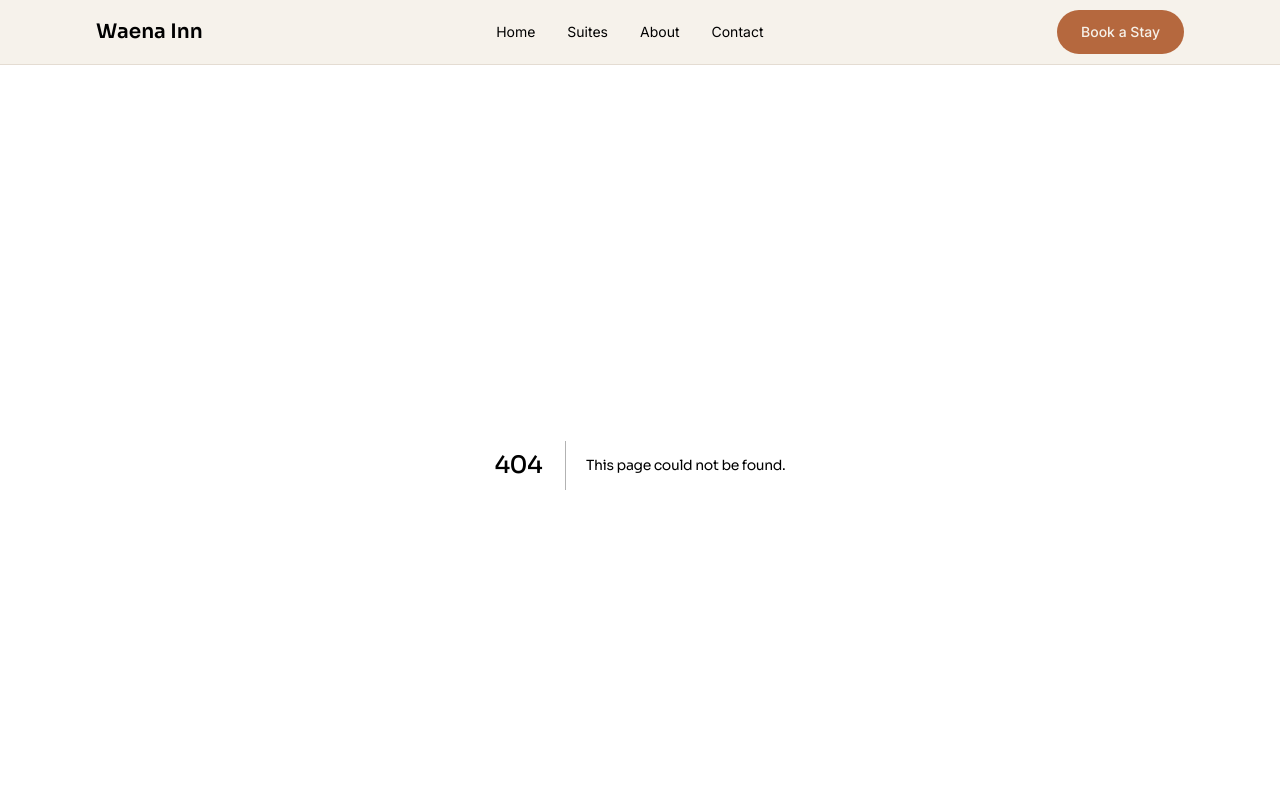
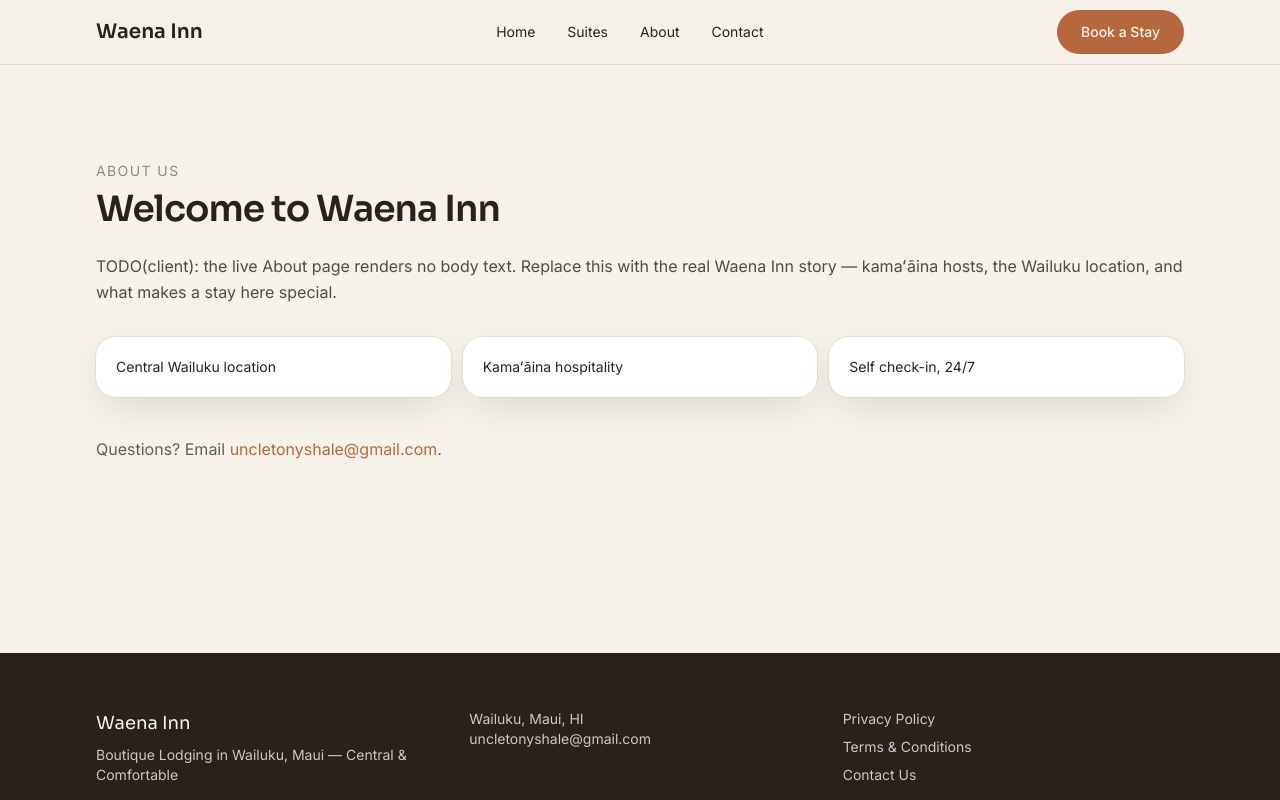
Before and after one commit to tannermosher2015-debug/WaenaInn, a Next.js app: page /about in a window 1280 px wide. Before the commit this address had no page. Shown: the top 800 px of the page. Built offline with nearby package versions, Linux system fonts and the light colour scheme.

Commit message:
feat: about page (placeholder copy flagged for client)

```diff
--- /dev/null
+++ b/content/site.json
@@ -0,0 +1,8 @@
+{
+  "about": {
+    "heading": "Welcome to Waena Inn",
+    "body": "TODO(client): the live About page renders no body text. Replace this with the real Waena Inn story — kamaʻāina hosts, the Wailuku location, and what makes a stay here special.",
+    "highlights": ["Central Wailuku location", "Kamaʻāina hospitality", "Self check-in, 24/7"]
+  },
+  "testimonials": []
+}
--- /dev/null
+++ b/src/app/about/page.tsx
@@ -0,0 +1,21 @@
+import { getSiteContent } from '@/lib/siteContent'
+import { Section } from '@/components/Section'
+import { SITE } from '@/lib/site'
+
+export const metadata = { title: 'About' }
+export default function About() {
+  const { about } = getSiteContent()
+  return (
+    <Section className="max-w-3xl">
+      <p className="text-sm uppercase tracking-widest text-espresso/50">About us</p>
+      <h1 className="mt-2 text-4xl font-semibold">{about.heading}</h1>
+      <p className="mt-6 leading-relaxed text-espresso/80">{about.body}</p>
+      <ul className="mt-8 grid gap-3 sm:grid-cols-3">
+        {about.highlights.map((h) => (
+          <li key={h} className="rounded-card bg-white p-5 text-sm shadow-soft ring-1 ring-taupe/50">{h}</li>
+        ))}
+      </ul>
+      <p className="mt-10 text-espresso/70">Questions? Email <a className="text-clay" href={`mailto:${SITE.email}`}>{SITE.email}</a>.</p>
+    </Section>
+  )
+}
--- /dev/null
+++ b/src/lib/siteContent.ts
@@ -0,0 +1,13 @@
+import 'server-only'
+import fs from 'node:fs'
+import path from 'node:path'
+
+export interface SiteContent {
+  about: { heading: string; body: string; highlights: string[] }
+  testimonials: { name: string; quote: string }[]
+}
+
+export function getSiteContent(): SiteContent {
+  const file = path.join(process.cwd(), 'content', 'site.json')
+  return JSON.parse(fs.readFileSync(file, 'utf8')) as SiteContent
+}
```
